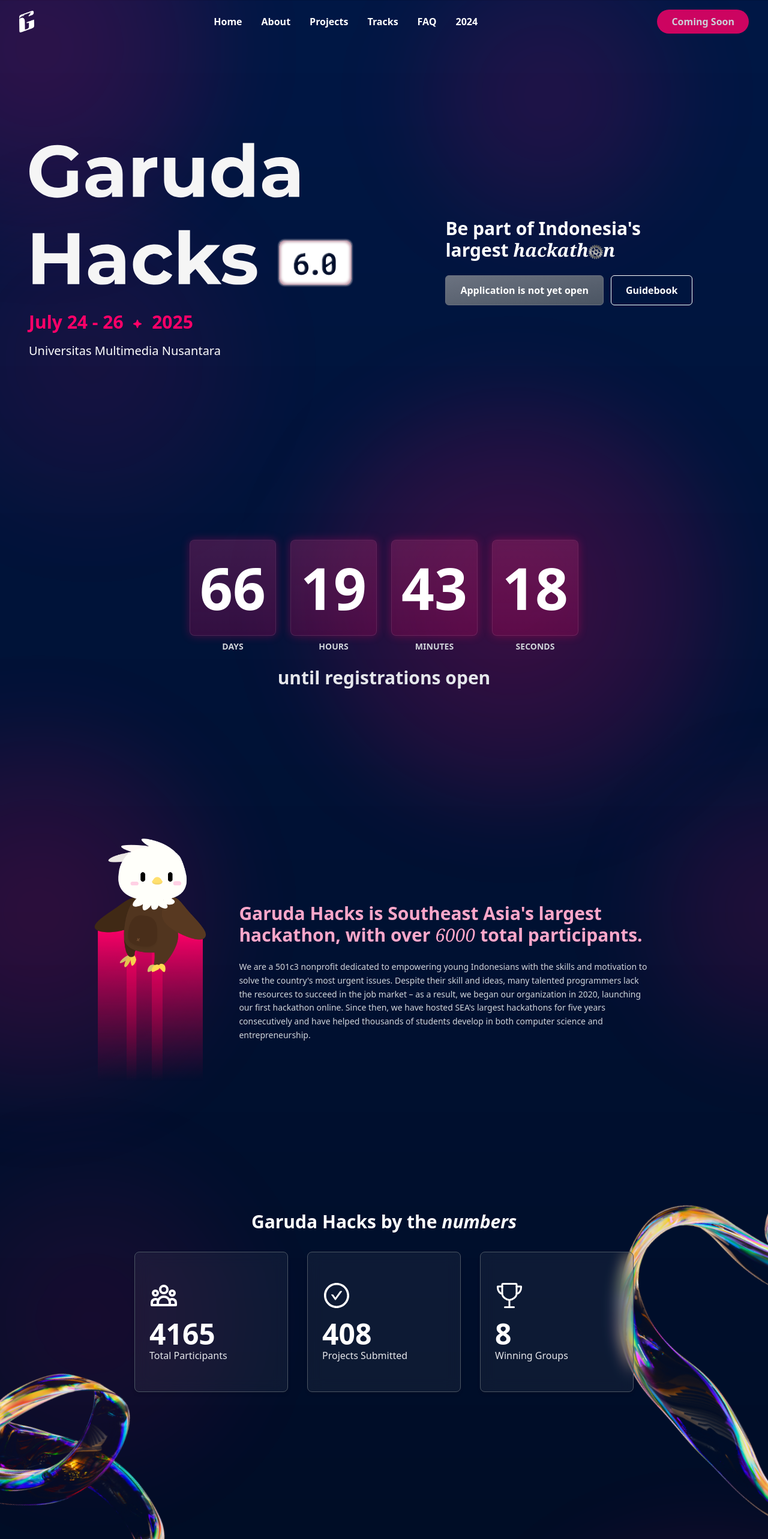
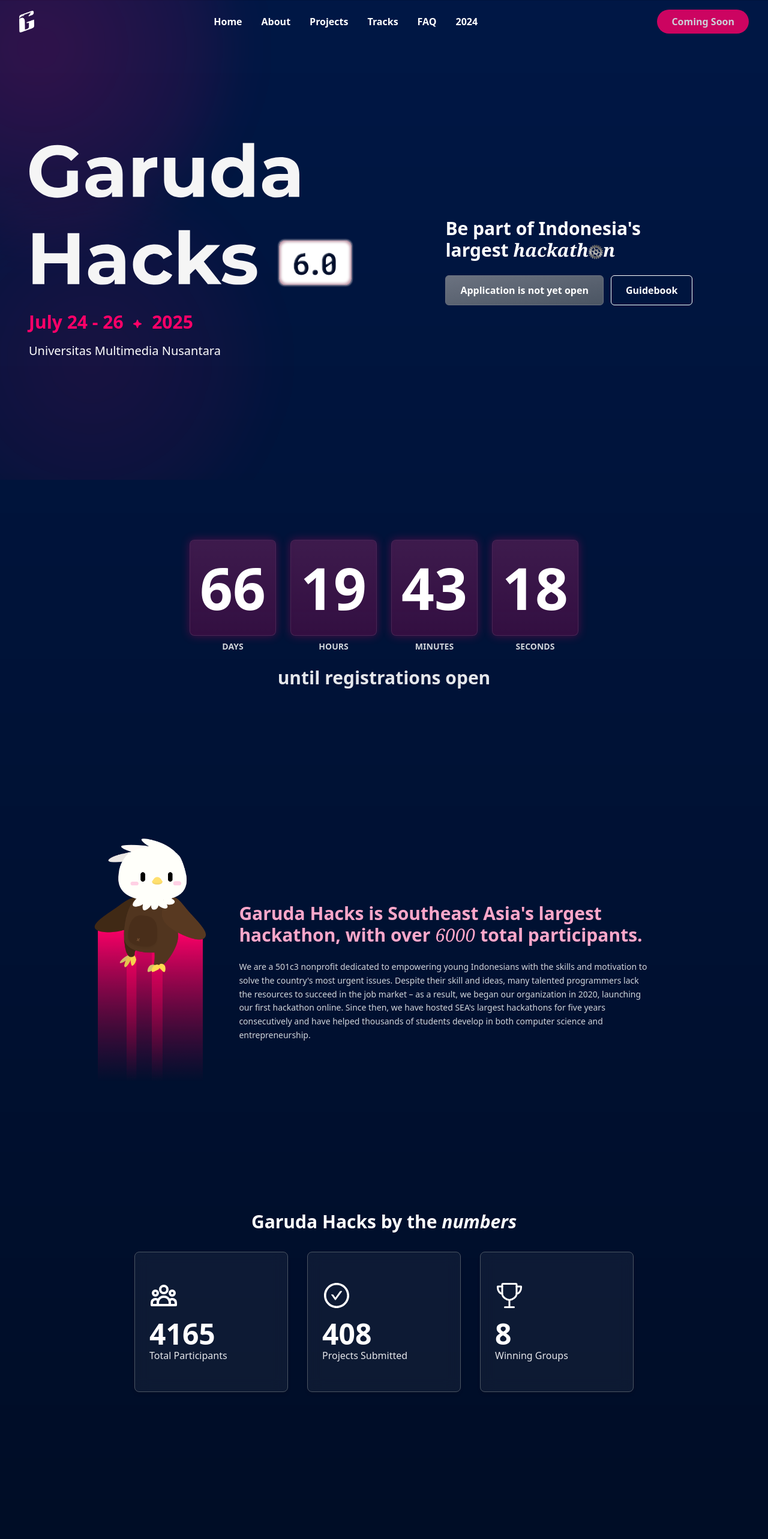
Before and after one commit to GarudaHacks/gh-6.0-site, a Next.js app: page / in a window 1280 px wide. Shown: the top 2566 px of the page at 60% size. Built offline with nearby package versions, Linux system fonts and the light colour scheme.

Commit message:
chore: update metadata

```diff
--- /dev/null
+++ b/app/components/Background.tsx
@@ -0,0 +1,57 @@
+"use client";
+
+import { LazyLoadImage } from "react-lazy-load-image-component";
+
+export default function Background() {
+  return (
+    <div className="fixed inset-0 -z-10 overflow-hidden hidden md:block">
+      {/* Reduced number of gradients and optimized blur effects */}
+      <div className="absolute -top-[30vh] -left-[20vw] w-[80vh] h-[80vh] rounded-full bg-gradient-radial from-primary/20 to-transparent blur-2xl" />
+      <div className="absolute top-[40vh] -left-[10vw] w-[70vh] h-[70vh] rounded-full bg-gradient-radial from-primary/10 to-transparent blur-2xl" />
+      <div className="absolute top-[150vh] -left-[20vw] w-[80vh] h-[80vh] rounded-full bg-gradient-radial from-primary/20 to-transparent blur-2xl" />
+      <div className="absolute top-[240vh] -left-[10vw] w-[70vh] h-[70vh] rounded-full bg-gradient-radial from-primary/10 to-transparent blur-2xl" />
+
+      {/* Optimized image loading with priority and proper sizing */}
+      <LazyLoadImage
+        src={"assets/curve1.svg"}
+        width={500}
+        height={500}
+        className="absolute top-[65vh] scale-75 md:scale-0 md:top-[50vh] -right-20 md:right-0"
+        effect="opacity"
+        threshold={100}
+      />
+      <LazyLoadImage
+        src={"assets/curve2.svg"}
+        width={500}
+        height={500}
+        className="absolute top-[100vh] scale-75 md:scale-0 md:top-[100vh] -left-60 md:left-0"
+        effect="opacity"
+        threshold={100}
+      />
+      <LazyLoadImage
+        src={"assets/curve3.svg"}
+        width={800}
+        height={800}
+        className="absolute top-[220vh] -right-[25rem] hidden md:block"
+        effect="opacity"
+        threshold={100}
+      />
+      <LazyLoadImage
+        src={"assets/curve3.svg"}
+        width={700}
+        height={700}
+        className="absolute top-[270vh] -left-[24rem]"
+        effect="opacity"
+        threshold={100}
+      />
+      <LazyLoadImage
+        src={"assets/curve2.svg"}
+        width={500}
+        height={500}
+        className="absolute top-[360vh] md:scale-0 md:top-[390vh] -left-60 md:left-0"
+        effect="opacity"
+        threshold={100}
+      />
+    </div>
+  );
+}
--- a/app/layout.tsx
+++ b/app/layout.tsx
@@ -1,15 +1,19 @@
-"use client";
-
 import "./globals.css";
 import { Montserrat } from "next/font/google";
 import Navbar from "./components/Navbar";
 import Footer from "./components/Footer";
-import { LazyLoadImage } from "react-lazy-load-image-component";
+import Background from "./components/Background";
+import { Metadata } from "next";
 
 const montserrat = Montserrat({
   variable: "--font-montserrat",
   subsets: ["latin"],
 });
+
+export const metadata: Metadata = {
+  title: "Garuda Hacks 6.0",
+  description: "Garuda Hacks 6.0 - Indonesia's Premier Hackathon",
+};
 
 export default function RootLayout({
   children,
@@ -19,71 +23,12 @@
   return (
     <html lang="en">
       <body
-        className={`min-h-screen w-full overflow-x-hidden overflow-y-scroll flex flex-col bg-background antialiased ${montserrat.variable}`}
+        className={`w-full overflow-x-hidden overflow-y-scroll flex flex-col bg-background antialiased ${montserrat.variable}`}
       >
-        {/* TODO: Background assets problematic in mobile */}
-        <div className="inset-0 -z-10 overflow-hidden hidden md:block">
-          {/* Top left gradient */}
-          <div className="absolute -top-[30vh] -left-[20vw] w-[80vh] h-[80vh] rounded-full bg-gradient-radial from-primary/20 to-transparent blur-3xl" />
-
-          {/* Top right gradient */}
-          <div className="absolute -top-[10vh] right-[10vw] w-[60vh] h-[60vh] rounded-full bg-gradient-radial from-primary/15 to-transparent blur-3xl" />
-
-          {/* Middle left gradient */}
-          <div className="absolute top-[40vh] -left-[10vw] w-[70vh] h-[70vh] rounded-full bg-gradient-radial from-primary/10 to-transparent blur-3xl" />
-
-          {/* Bottom right gradient */}
-          <div className="absolute top-[80vh] right-[5vw] w-[90vh] h-[90vh] rounded-full bg-gradient-radial from-primary/25 to-transparent blur-3xl" />
-
-          {/* Top left gradient */}
-          <div className="absolute top-[150vh] -left-[20vw] w-[80vh] h-[80vh] rounded-full bg-gradient-radial from-primary/20 to-transparent blur-3xl" />
-
-          {/* Top right gradient*/}
-          <div className="absolute top-[160vh] -right-[20vw] w-[60vh] h-[60vh] rounded-full bg-gradient-radial from-primary/15 to-transparent blur-3xl" />
-
-          {/* Middle left gradient */}
-          <div className="absolute top-[240vh] -left-[10vw] w-[70vh] h-[70vh] rounded-full bg-gradient-radial from-primary/10 to-transparent blur-3xl" />
-
-          {/* Bottom right gradient*/}
-          <div className="absolute top-[320vh] -right-[20vw] w-[90vh] h-[90vh] rounded-full bg-gradient-radial from-primary/25 to-transparent blur-3xl" />
-
-          <LazyLoadImage
-            src={"assets/curve1.svg"}
-            width={500}
-            height={500}
-            className="absolute top-[65vh] scale-75 md:scale-0 md:top-[50vh] -right-20 md:right-0"
-          />
-          <LazyLoadImage
-            src={"assets/curve2.svg"}
-            width={500}
-            height={500}
-            className="absolute top-[100vh] scale-75 md:scale-0 md:top-[100vh] -left-60 md:left-0"
-          />
-          <LazyLoadImage
-            src={"assets/curve3.svg"}
-            width={800}
-            height={800}
-            className="absolute top-[220vh] -right-[25rem] hidden md:block"
-          />
-          <LazyLoadImage
-            src={"assets/curve3.svg"}
-            width={700}
-            height={700}
-            className="absolute top-[270vh] -left-[24rem]"
-          />
-          <LazyLoadImage
-            src={"assets/curve2.svg"}
-            width={500}
-            height={500}
-            className="absolute top-[360vh] md:scale-0 md:top-[390vh] -left-60 md:left-0"
-          />
-        </div>
-
+        <Background />
         <Navbar />
-        <div id="root" className="relative min-h-screen">
-          <div className="grow flex flex-col z-10">{children}</div>
-          <Footer />
-        </div>
+        <main className="relative flex-grow">{children}</main>
+        <Footer />
       </body>
     </html>
   );
--- a/app/sections/Tracks.tsx
+++ b/app/sections/Tracks.tsx
@@ -1,6 +1,7 @@
 "use client";
 
-import { motion } from "framer-motion";
+import React, { useRef, useMemo } from "react";
+import { motion, useInView } from "framer-motion";
 import { tracksData } from "../data/data";
 import Container from "../components/Container";
 import { LazyLoadImage } from "react-lazy-load-image-component";
@@ -8,47 +9,22 @@
 const theme =
   "Garuda Hacks 6.0 challenges participants to build solutions that bring Indonesia's ideals closer to its lived reality. Whether through sustainability, cultural preservation, or civic engagement, this hackathon is about transforming narratives into tangible impact.";
 
-const Tracks = () => {
+const TrackCard = React.memo(
+  ({ track, index }: { track: (typeof tracksData)[0]; index: number }) => {
+    const ref = useRef(null);
+    const isInView = useInView(ref, {
+      once: true,
+      margin: "0px 0px -100px 0px",
+    });
+
     return (
-    <section id="tracks" className="max-w-[100%]">
-      <Container>
-        <div className="flex flex-col items-center py-10 px-5 mb-[10vh]">
-          <div className="grid md:grid-cols-2 gap-12 w-full max-w-6xl">
       <motion.div
-            className="flex flex-col justify-center space-y-8"
-            initial={{ opacity: 0, x: -50 }}
-            whileInView={{ opacity: 1, x: 0 }}
-            viewport={{ once: true }}
-            transition={{ duration: 0.8, ease: "easeOut" }}
-          >
-            <div className="space-y-2 text-center md:text-left">
-              <h3 className="text-6xl font-bold bg-gradient-to-r from-white to-gray-400 bg-clip-text text-transparent">
-                Identity
-              </h3>
-              <div className="text-xl md:w-[20vh] flex items-center justify-center translate-y-[5px] md:translate-y-[9px] italic font-serif">through</div>
-              <h3 className="text-6xl font-bold bg-gradient-to-r from-white to-gray-400 bg-clip-text text-transparent">
-                Innovation
-              </h3>
-            </div>
-            <div>
-              <p className="text-sm md:text-lg text-gray-300 leading-relaxed">{theme}</p>
-            </div>
-          </motion.div>
-
-          <motion.div
-            className="flex flex-col gap-6"
-            initial={{ opacity: 0, x: 50 }}
-            whileInView={{ opacity: 1, x: 0 }}
-            viewport={{ once: true }}
-            transition={{ duration: 0.8, ease: "easeOut" }}
-          >
-            {tracksData.map((track, index) => (
-              <motion.div
-                key={index}
+        ref={ref}
         className="relative flex flex-col items-start p-6 text-white overflow-hidden"
         initial={{ opacity: 0, scale: 0.8 }}
-                whileInView={{ opacity: 1, scale: 1 }}
-                viewport={{ once: true }}
+        animate={
+          isInView ? { opacity: 1, scale: 1 } : { opacity: 0, scale: 0.8 }
+        }
         transition={{
           duration: 0.5,
           ease: "easeOut",
@@ -56,10 +32,12 @@
         }}
         style={{
           borderRadius: "15px",
-                  border: "1px solid #FFF",
-                  background:
-                    "linear-gradient(180deg, rgba(177, 177, 177, 0.20) 0%, rgba(127, 127, 127, 0.60) 100%)",
-                  backdropFilter: "blur(2px)",
+          border: "1px solid rgba(255, 255, 255, 0.1)",
+          background: "rgba(177, 177, 177, 0.1)",
+          backdropFilter: "blur(8px)",
+          WebkitBackdropFilter: "blur(8px)",
+          transform: "translateZ(0)",
+          willChange: "transform",
         }}
       >
         <div className="flex items-center gap-4 w-full">
@@ -69,20 +47,95 @@
               alt={track.title}
               width={64}
               height={64}
+              effect="opacity"
+              threshold={100}
+              wrapperClassName="w-full h-full"
             />
           </div>
           <div className="flex-1">
-                    <h3 className="text-xl font-semibold text-white">
-                      {track.title}
-                    </h3>
-                    <p className="text-sm text-gray-200 mt-1">
-                      {track.description}
-                    </p>
+            <h3 className="text-xl font-semibold text-white">{track.title}</h3>
+            <p className="text-sm text-gray-200 mt-1">{track.description}</p>
           </div>
         </div>
       </motion.div>
-            ))}
+    );
+  }
+);
+
+TrackCard.displayName = "TrackCard";
+
+const Tracks = () => {
+  const leftRef = useRef(null);
+  const rightRef = useRef(null);
+  const isLeftInView = useInView(leftRef, {
+    once: true,
+    margin: "0px 0px -100px 0px",
+  });
+  const isRightInView = useInView(rightRef, {
+    once: true,
+    margin: "0px 0px -100px 0px",
+  });
+
+  const tracksList = useMemo(
+    () =>
+      tracksData.map((track, index) => (
+        <TrackCard key={index} track={track} index={index} />
+      )),
+    []
+  );
+
+  const leftContent = useMemo(
+    () => (
+      <motion.div
+        ref={leftRef}
+        className="flex flex-col justify-center space-y-8"
+        initial={{ opacity: 0, x: -50 }}
+        animate={isLeftInView ? { opacity: 1, x: 0 } : { opacity: 0, x: -50 }}
+        transition={{ duration: 0.8, ease: "easeOut" }}
+      >
+        <div className="space-y-2 text-center md:text-left">
+          <h3 className="text-6xl font-bold bg-gradient-to-r from-white to-gray-400 bg-clip-text text-transparent">
+            Identity
+          </h3>
+          <div className="text-xl md:w-[20vh] flex items-center justify-center translate-y-[5px] md:translate-y-[9px] italic font-serif">
+            through
+          </div>
+          <h3 className="text-6xl font-bold bg-gradient-to-r from-white to-gray-400 bg-clip-text text-transparent">
+            Innovation
+          </h3>
+        </div>
+        <div>
+          <p className="text-sm md:text-lg text-gray-300 leading-relaxed">
+            {theme}
+          </p>
+        </div>
       </motion.div>
+    ),
+    [isLeftInView]
+  );
+
+  const rightContent = useMemo(
+    () => (
+      <motion.div
+        ref={rightRef}
+        className="flex flex-col gap-6"
+        initial={{ opacity: 0, x: 50 }}
+        animate={isRightInView ? { opacity: 1, x: 0 } : { opacity: 0, x: 50 }}
+        transition={{ duration: 0.8, ease: "easeOut" }}
+      >
+        {tracksList}
+      </motion.div>
+    ),
+    [isRightInView, tracksList]
+  );
+
+  return (
+    <section id="tracks" className="max-w-[100%]">
+      <Container>
+        <div className="flex flex-col items-center py-10 px-5 mb-[10vh]">
+          <div className="grid md:grid-cols-2 gap-12 w-full max-w-6xl">
+            {leftContent}
+            {rightContent}
           </div>
         </div>
       </Container>
@@ -90,4 +143,4 @@
   );
 };
 
-export default Tracks;
+export default React.memo(Tracks);
```
Also changed, not shown: app/sections/Team.tsx (+13 -5 lines). Lines whose indentation alone changed are shown as unchanged.
